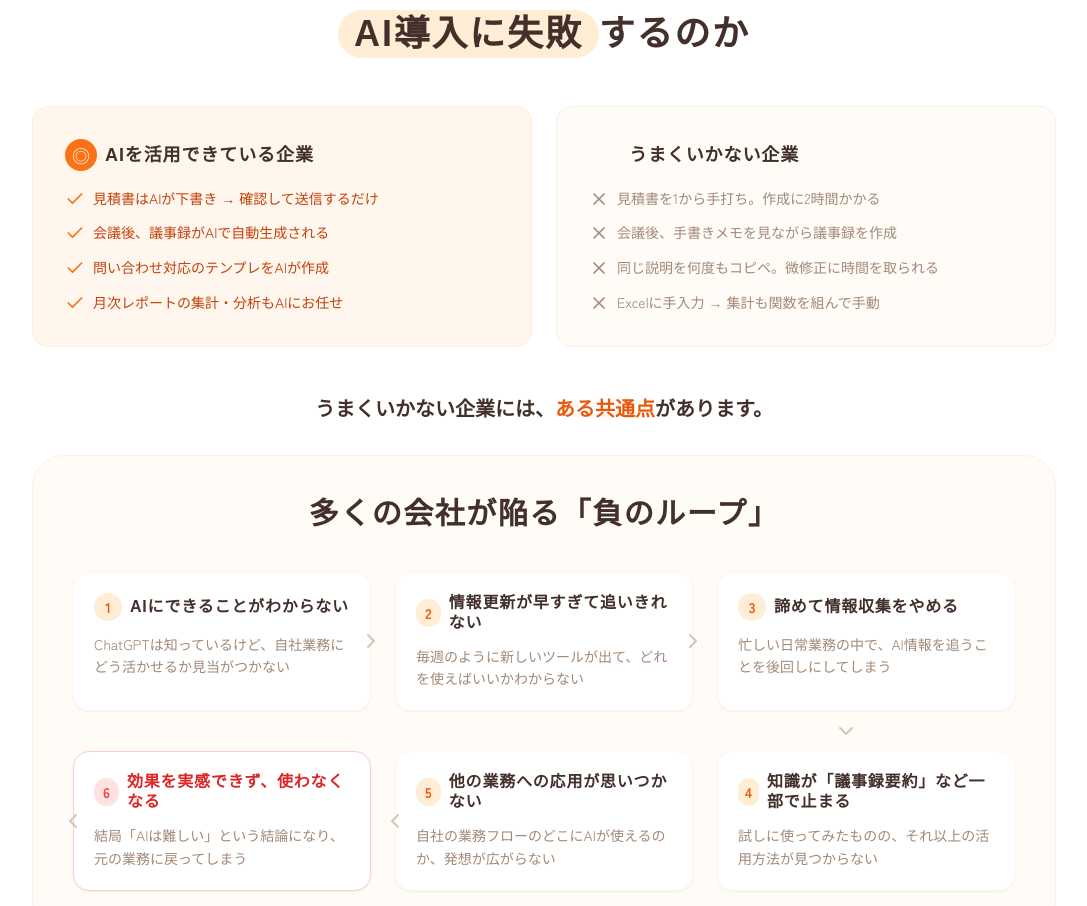
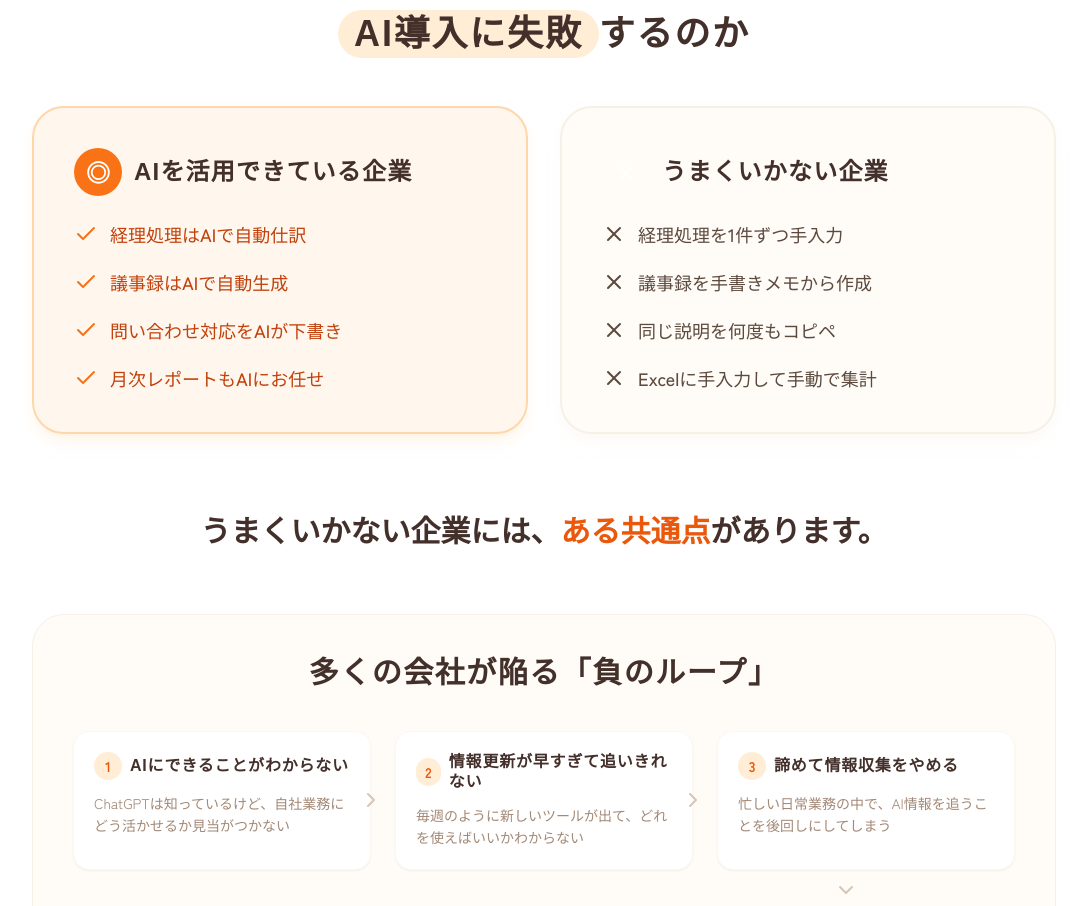
Before and after one commit to shunsuke-tnk/ai-komon-lp, a React (Vite) app: page / in a window 1280 px wide. Shown: the part 2014-2920 px from the top of the page, without its empty margins (96-1183 px from the left). Built offline with nearby package versions, Linux system fonts and the light colour scheme; a web font is replaced by a local one.

Commit message:
比較ボックスの更新

```diff
--- a/App.tsx
+++ b/App.tsx
@@ -244,44 +244,44 @@ const App: React.FC = () => {
           </h2>
 
           {/* 成功企業 vs 失敗企業の対比 */}
-          <div className="grid md:grid-cols-2 gap-6 mb-12">
+          <div className="grid md:grid-cols-2 gap-8 mb-16">
             {/* 成功企業 */}
-            <div className="bg-primary-50 rounded-2xl p-6 md:p-8 border border-primary-100">
-              <div className="flex items-center gap-2 mb-4">
-                <span className="w-8 h-8 bg-primary-500 text-white rounded-full flex items-center justify-center text-lg">◎</span>
-                <h4 className="font-bold text-primary-800 text-lg font-rounded">AIを活用できている企業</h4>
+            <div className="bg-primary-50 rounded-[2rem] p-8 md:p-10 border-2 border-primary-200 shadow-lg shadow-primary-100/50">
+              <div className="flex items-center gap-3 mb-6">
+                <span className="w-12 h-12 bg-primary-500 text-white rounded-full flex items-center justify-center text-2xl font-bold">◎</span>
+                <h4 className="font-bold text-primary-800 text-xl md:text-2xl font-rounded">AIを活用できている企業</h4>
               </div>
-              <ul className="space-y-3">
+              <ul className="space-y-5">
                 {[
-                  "見積書はAIが下書き → 確認して送信するだけ",
-                  "会議後、議事録がAIで自動生成される",
-                  "問い合わせ対応のテンプレをAIが作成",
-                  "月次レポートの集計・分析もAIにお任せ",
+                  "経理処理はAIで自動仕訳",
+                  "議事録はAIで自動生成",
+                  "問い合わせ対応をAIが下書き",
+                  "月次レポートもAIにお任せ",
                 ].map((text, i) => (
-                  <li key={i} className="flex items-start gap-2 text-primary-700">
-                    <Check className="w-5 h-5 text-primary-500 shrink-0 mt-0.5" />
-                    <span className="text-sm leading-relaxed">{text}</span>
+                  <li key={i} className="flex items-start gap-3 text-primary-700">
+                    <Check className="w-6 h-6 text-primary-500 shrink-0 mt-0.5" />
+                    <span className="text-base md:text-lg leading-relaxed font-medium">{text}</span>
                   </li>
                 ))}
               </ul>
             </div>
 
             {/* 失敗企業 */}
-            <div className="bg-base-50 rounded-2xl p-6 md:p-8 border border-base-200">
-              <div className="flex items-center gap-2 mb-4">
-                <span className="w-8 h-8 bg-base-300 text-white rounded-full flex items-center justify-center text-lg">×</span>
-                <h4 className="font-bold text-text-heading text-lg font-rounded">うまくいかない企業</h4>
+            <div className="bg-base-50 rounded-[2rem] p-8 md:p-10 border-2 border-base-200 shadow-lg shadow-base-100/50">
+              <div className="flex items-center gap-3 mb-6">
+                <span className="w-12 h-12 bg-base-300 text-white rounded-full flex items-center justify-center text-2xl font-bold">×</span>
+                <h4 className="font-bold text-text-heading text-xl md:text-2xl font-rounded">うまくいかない企業</h4>
               </div>
-              <ul className="space-y-3">
+              <ul className="space-y-5">
                 {[
-                  "見積書を1から手打ち。作成に2時間かかる",
-                  "会議後、手書きメモを見ながら議事録を作成",
-                  "同じ説明を何度もコピペ。微修正に時間を取られる",
-                  "Excelに手入力 → 集計も関数を組んで手動",
+                  "経理処理を1件ずつ手入力",
+                  "議事録を手書きメモから作成",
+                  "同じ説明を何度もコピペ",
+                  "Excelに手入力して手動で集計",
                 ].map((text, i) => (
-                  <li key={i} className="flex items-start gap-2 text-text-muted">
-                    <X className="w-5 h-5 text-base-300 shrink-0 mt-0.5" />
-                    <span className="text-sm leading-relaxed">{text}</span>
+                  <li key={i} className="flex items-start gap-3 text-text-body">
+                    <X className="w-6 h-6 text-base-500 shrink-0 mt-0.5" />
+                    <span className="text-base md:text-lg leading-relaxed font-medium">{text}</span>
                   </li>
                 ))}
               </ul>
@@ -289,8 +289,8 @@ const App: React.FC = () => {
           </div>
 
           {/* 共通点への導入 */}
-          <div className="text-center mb-8">
-            <p className="text-lg md:text-xl font-bold text-text-heading font-rounded">
+          <div className="text-center pt-4 pb-12 md:pb-16">
+            <p className="text-2xl md:text-3xl font-bold text-text-heading font-rounded">
               うまくいかない企業には、<span className="text-primary-600">ある共通点</span>があります。
             </p>
           </div>
```
